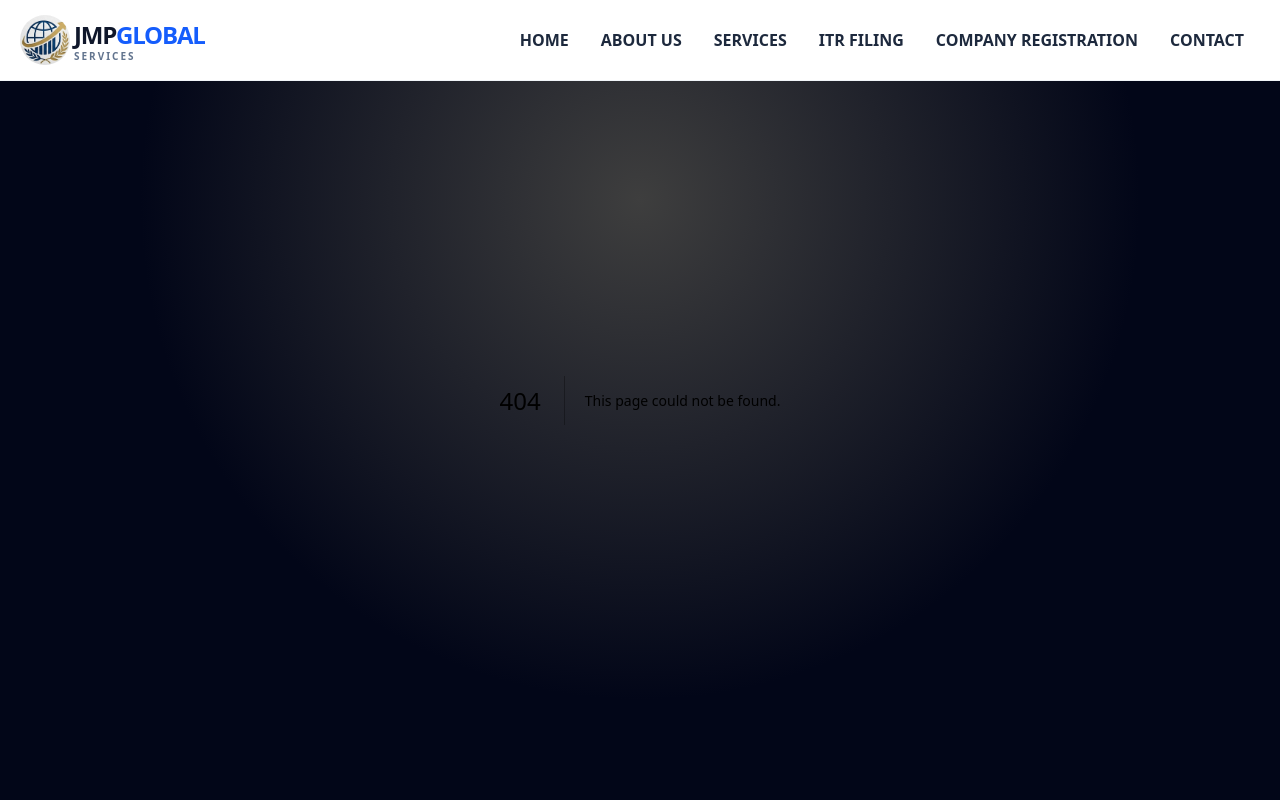
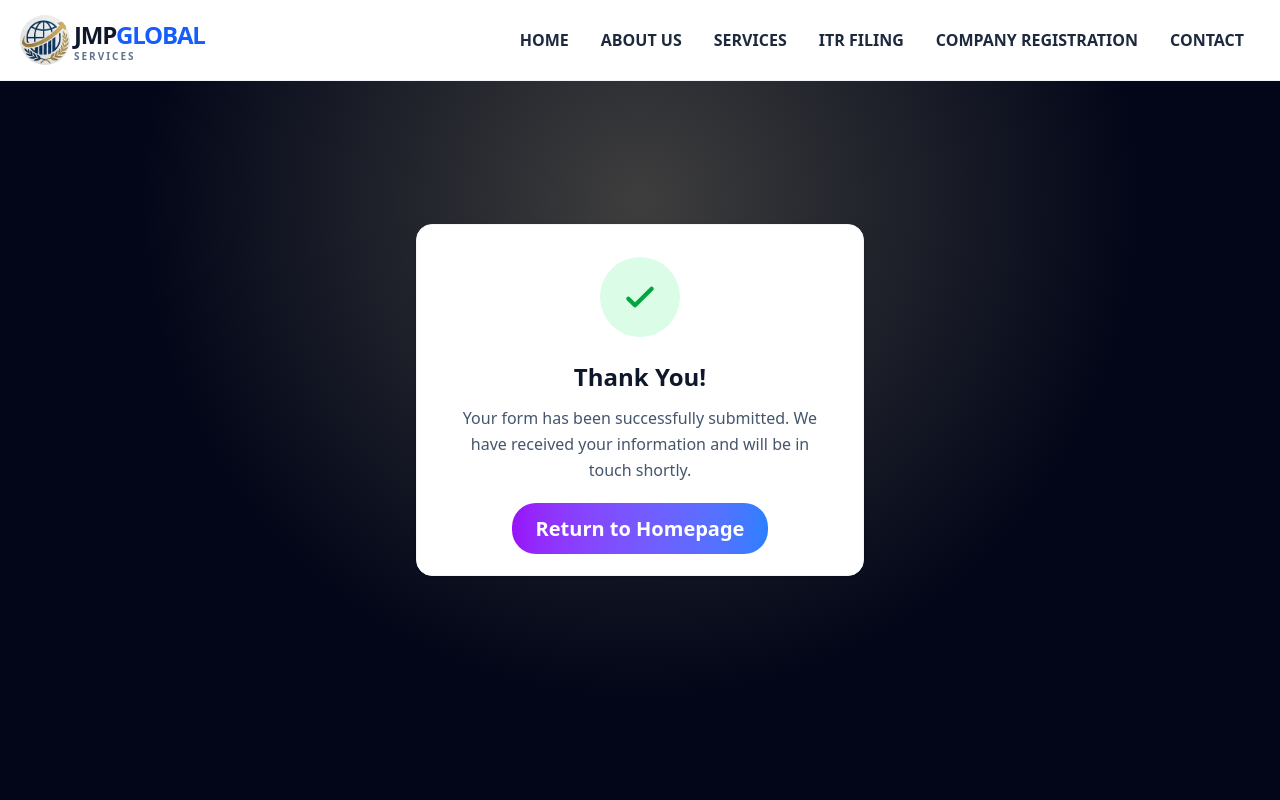
Before and after one commit to Naveen-Negi721700/Assignment_1, a Next.js app: page /formSubmit in a window 1280 px wide. Before the commit this address had no page. Shown: the top 800 px of the page. Built offline with nearby package versions, Linux system fonts and the light colour scheme.

Commit message:
create a formSubmit page

```diff
--- /dev/null
+++ b/app/formSubmit/page.js
@@ -0,0 +1,49 @@
+import React from 'react'
+import Link from 'next/link'
+
+const FormSummiting = () => {
+  return (
+      <div className="min-h-screen flex items-center justify-center bg-slate-950 bg-[radial-gradient(circle_500px_at_50%_200px,#3e3e3e,transparent)] px-4">
+
+      {/* Main Card */}
+      <div className="max-w-md w-full bg-white p-8 rounded-2xl shadow-sm border border-slate-100 text-center">
+
+
+        <div className="mx-auto flex items-center justify-center h-20 w-20 rounded-full bg-green-100 mb-6">
+          <svg
+            className="h-10 w-10 text-green-600"
+            fill="none"
+            stroke="currentColor"
+            viewBox="0 0 24 24"
+            xmlns="http://www.w3.org/2000/svg"
+          >
+            <path
+              strokeLinecap="round"
+              strokeLinejoin="round"
+              strokeWidth="2.5"
+              d="M5 13l4 4L19 7"
+            ></path>
+          </svg>
+        </div>
+
+        <h1 className="text-2xl font-bold text-slate-900 mb-3">
+          Thank You!
+        </h1>
+        <p className="text-slate-600 mb-8 leading-relaxed">
+          Your form has been successfully submitted. We have received your information and will be in touch shortly.
+        </p>
+
+
+        <Link
+          href="/"
+          className="mt-8 px-6 py-3 text-base sm:text-lg md:text-xl rounded-3xl font-bold text-white bg-gradient-to-r from-purple-600 to-blue-500 hover:scale-105 duration-300 hover:text-xl hover:text-black"
+        >
+          Return to Homepage
+        </Link>
+
+      </div>
+    </div>
+  )
+}
+
+export default FormSummiting
--- a/app/page.js
+++ b/app/page.js
@@ -4,10 +4,15 @@ import { useState } from "react";
 import { ToastContainer, toast, Bounce } from "react-toastify";
 import 'react-toastify/dist/ReactToastify.css';
 import Link from 'next/link';
+import { useRouter } from 'next/navigation';
+
 
 
 
 const Page = () => {
+
+  const router = useRouter();
+
   const [form, setForm] = useState({
     name: "",
     email: "",
@@ -49,7 +54,7 @@ const Page = () => {
       const data = await response.json();
 
       console.log(data);
-
+      router.push("/formSubmit");
       toast.success("Thank you! We will contact you shortly.", {
         position: "top-right",
         autoClose: 3000,
@@ -61,6 +66,10 @@ const Page = () => {
         email: "",
         query: "",
       });
+
+      setTimeout(() => {
+        router.push("/formSubmit");
+      }, 2000);
 
     } catch (error) {
       console.log(error);
@@ -222,7 +231,7 @@ const Page = () => {
 
 
 
-      {/* ================= ABOUT SECTION ================= */}
+      {/* ABOUT SECTION */}
 
       <section id='about' className="w-full min-h-screen bg-white text-black py-16 px-4 md:px-10 overflow-hidden">
 
@@ -344,7 +353,7 @@ const Page = () => {
 
 
 
-      {/* ================= SERVICES SECTION ================= */}
+      {/* SERVICES SECTION  */}
 
       <section id='service' className="w-full min-h-screen bg-white py-16 px-4 md:px-8 overflow-hidden">
 
@@ -365,7 +374,7 @@ const Page = () => {
           {/* Cards Grid */}
           <div className="grid grid-cols-1 sm:grid-cols-2 xl:grid-cols-4 gap-8 mt-12">
 
-            {/* ================= Card 1 ================= */}
+            {/*  Card 1 */}
             <div className="bg-white text-black rounded-3xl shadow-xl border-2 border-black p-6 flex flex-col hover:scale-105 duration-300">
 
               {/* Image */}
@@ -405,7 +414,7 @@ const Page = () => {
               </div>
             </div>
 
-            {/* ================= Card 2 ================= */}
+            {/* Card 2  */}
             <div className="bg-white text-black rounded-3xl shadow-xl border-2 border-black p-6 flex flex-col hover:scale-105 duration-300">
 
               <div className="flex justify-center">
@@ -441,7 +450,7 @@ const Page = () => {
               </div>
             </div>
 
-            {/* ================= Card 3 ================= */}
+            {/* Card 3  */}
             <div className="bg-white text-black rounded-3xl shadow-xl border-2 border-black p-6 flex flex-col hover:scale-105 duration-300">
 
               <div className="flex justify-center">
@@ -477,7 +486,7 @@ const Page = () => {
               </div>
             </div>
 
-            {/* ================= Card 4 ================= */}
+            {/* Card 4 */}
             <div className="bg-white text-black rounded-3xl shadow-xl border-2 border-black p-6 flex flex-col hover:scale-105 duration-300">
 
               <div className="flex justify-center">
@@ -526,26 +535,7 @@ const Page = () => {
 
 
 
-
-
-
-
-
-
-
-
-
-
-
-
-
-
-
-
-
-
-
-      {/* ================= TESTIMONIAL SECTION ================= */}
+      {/* TESTIMONIAL SECTION  */}
 
       <section id='client' className="w-full bg-white py-16 px-4 overflow-hidden">
 
@@ -573,7 +563,7 @@ const Page = () => {
             {/* Testimonial Cards */}
             <div className="grid grid-cols-1 md:grid-cols-2 lg:grid-cols-3 gap-8 mt-12">
 
-              {/* ================= Card 1 ================= */}
+              {/*  Card 1  */}
               <div className="bg-white rounded-3xl p-6 text-center shadow-2xl">
 
                 {/* Quote Icon */}
@@ -585,12 +575,11 @@ const Page = () => {
                   />
                 </div>
 
-                {/* Review */}
                 <h2 className="text-2xl font-bold mt-4 text-black">
                   JMP made ITR filing easy!
                 </h2>
 
-                {/* Stars */}
+
                 <div className="flex justify-center mt-4 gap-1">
 
                   <img
@@ -644,8 +633,7 @@ const Page = () => {
                   </div>
                 </div>
               </div>
-
-              {/* ================= Card 2 ================= */}
+{/* CARD 2  */}
               <div className=" relative bg-white rounded-3xl p-6 text-center shadow-2xl">
 
                 <div className="flex justify-center">
@@ -735,9 +723,9 @@ const Page = () => {
 
             </div>
 
-            {/* ================= OUR CLIENTS ================= */}
+            {/* OUR CLIENTS */}
 
-            <div className=" rounded-3xl mt-10 absolute bg-white md:p-8 p-1 lg:w-[94%] 2xl:w-[97%]  w-[90%] md:w-[91%] ">
+            <div className=" rounded-3xl mt-10 bottom-5 absolute bg-white md:p-8 p-1 lg:w-[94%] 2xl:w-[97%]  w-[90%] md:w-[91%] ">
 
               <h2 className="text-3xl md:text-5xl font-bold text-center text-black">
                 OUR CLIENTS
@@ -831,7 +819,7 @@ const Page = () => {
 
 
 
-      {/* <d================= CONTACT SECTION ================= */}
+   {/* CONTACT SECTION  */}
 
       <section id='contact' className="w-full bg-white py-16 px-4 ">
 
@@ -860,8 +848,7 @@ const Page = () => {
             <div className="flex justify-center mt-20">
 
               <div className="w-full max-w-7xl bg-white rounded-3xl shadow-2xl p-6 md:p-10 grid grid-cols-1 lg:grid-cols-2 gap-10">
-
-                {/* ================= LEFT SIDE ================= */}
+{/* LEFT SIDE FORM  */}
                 <div className="text-black">
 
                   <h2 className="text-2xl md:text-3xl font-bold">
@@ -911,8 +898,7 @@ const Page = () => {
 
                   </div>
                 </div>
-
-                {/* ================= RIGHT SIDE FORM ================= */}
+{/* RIGHT SIDE FORM  */}
                 <form
                   onSubmit={handleSubmit}
                   className="flex flex-col gap-6"
@@ -974,9 +960,10 @@ const Page = () => {
                   {/* Button */}
                   <div className="flex justify-center lg:justify-start">
 
+
                     <button
                       type="submit"
-                      className="px-8 py-3 rounded-full font-bold text-white text-lg bg-gradient-to-r from-purple-600 to-blue-500 hover:scale-105 duration-300 hover:text-xl hover:text-black"
+                      className="px-8 py-3 rounded-full font-bold text-white text-lg bg-gradient-to-r from-purple-600 to-blue-500 hover:scale-105 duration-300 hover:text-black transition-all"
                     >
                       Submit Now
                     </button>
```
Lines whose indentation alone changed are shown as unchanged.
